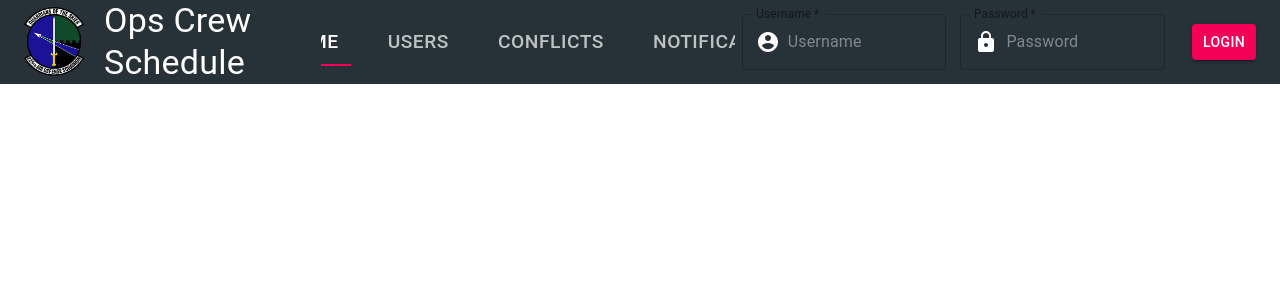
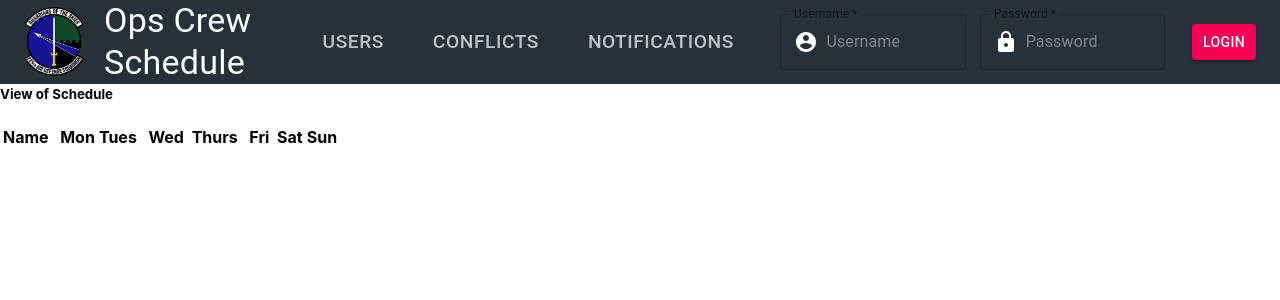
Before and after one commit to dameonA/Capstone, a React (Create React App) app in the folder react-capstone/: page /Schedule in a window 1280 px wide. Shown: the top 300 px of the page. Built offline with nearby package versions, Linux system fonts and the light colour scheme.

Commit message:
Updating Schedule Main View

```diff
--- a/react-capstone/src/App.js
+++ b/react-capstone/src/App.js
@@ -7,6 +7,8 @@ import Home from './Components/Home/Home'
 import CreateUser from './Components/CreateUser/CreateUser'
 import ConflictPage from './Components/Conflict_Page/conflict_page'
 import NotificationPage from './Components/Notifications/NotificationPage'
+import ScheduleHomePage from './Components/ScheduleHomePage/ScheduleHomePage'
+
 
 
 function App() {
@@ -20,6 +22,7 @@ function App() {
           <Route exact path='/Users'><CreateUser/></Route>
           <Route exact path='/Conflicts'><ConflictPage/></Route>
           <Route exact path='/Notifications'><NotificationPage/></Route>
+          <Route exact path='/Schedule'><ScheduleHomePage/></Route>
           {/* <Route exact path='/mx'><Mx/></Route>
           <Route exact path='/logs'><Logs/></Route>
           <Route exact path='/assetrequest'><AssetRequest/></Route>
--- a/react-capstone/src/Components/Header/Header.js
+++ b/react-capstone/src/Components/Header/Header.js
@@ -72,6 +72,7 @@ export default function Header(props){
                         <Tab component={Link} to={'/Users'} className={classes.tab} label="Users" />
                         <Tab component={Link} to={'/Conflicts'} className={classes.tab} label="Conflicts" />
                         <Tab component={Link} to={'/Notifications'} className={classes.tab} label="Notifications" />
+                        <Tab component={Link} to={'/Schedule'} className={classes.tab} label="Schedule" />
                     </Tabs>
                 <LoginMenu/>
                 </Toolbar>
--- a/react-capstone/src/Components/ScheduleHomePage/ScheduleHomePage.jsx
+++ b/react-capstone/src/Components/ScheduleHomePage/ScheduleHomePage.jsx
@@ -1,40 +1,115 @@
 import React from 'react';
 
-export const ScheduleHomePage = [
-    {
-        title: 'View Entire Schedule',
-        path: '/',
-        cName: 'nav-text'
-    },
+class ScheduleHomePage extends React.Component{
+    constructor(props){
+        super(props);
+        this.state = {
+            crewSchedules: [],
+        };
+    };
+    // componentDidMount() {
+    //     helpers.getEmpSchedules().then((response) => {
+    //         if (response !== this.state.empSchedules) {
+    //             this.setState({ empSchedules: response.data });
+    //         }
+    //     });
+    // };
+    render() {
+        return (
+            <div className="row">
+                <div className="col s12">
+                    <div className="section schedule">
+                        <h5>View of Schedule</h5>
+                        <table className="bordered">
+                            <thead>
+                                <tr>
+                                    <th data-field="name">Name</th>
+                                    <th data-field="name">&#160;&#160;Mon</th>
+                                    <th data-field="name">Tues</th>
+                                    <th data-field="name">&#160;&#160;Wed</th>
+                                    <th data-field="name">&#160;Thurs</th>
+                                    <th data-field="name">&#160;&#160;Fri</th>
+                                    <th data-field="name">&#160;Sat</th>
+                                    <th data-field="name">Sun</th>
+                                </tr>
+                            </thead>
+                            <tbody>
+                                {this.state.crewSchedules.map((schedules, i) => {
+                                return (
+                                    <tr key={i}>
+                                        <td className="fullName">
+                                            {schedules.firstName} {schedules.lastName}
+                                        </td>
+                                        <td className="schedule">
+                                            {schedules.monday}
+                                        </td>
+                                        <td>
+                                            {schedules.tuesday}
+                                        </td>
+                                        <td>
+                                            {schedules.wednesday}
+                                        </td>
+                                        <td>
+                                            {schedules.thursday}
+                                        </td>
+                                        <td>
+                                            {schedules.friday}
+                                        </td>
+                                        <td>
+                                            {schedules.saturday}
+                                        </td>
+                                        <td>
+                                            {schedules.sunday}
+                                        </td>
+                                    </tr>
+                                );
+                            }, this)}
+                            </tbody>
+                        </table>
+                    </div>
+                </div>
+            </div>
+        );
+    }
+};
 
-    {
-        title: 'Overall 56 Day View',
-        path: '/overallview',
-        cName: 'nav-text'
-    },
-    {
-        title: 'Daily View',
-        path: '/dailyview',
-        cName: 'nav-text'
-    },
-    {
-        title: 'Entire Shift',
-        path: '/shift',
-        cName: 'nav-text'
-    },
-    {
-        title: 'Entire Section',
-        path: '/section',
-        cName: 'nav-text'
-    },
-    {
-        title: 'Crew Position',
-        path: '/crewpos',
-        cName: 'nav-text'
-    },
-    {
-        title: 'Individual Crew Member',
-        path: '/crewmem',
-        cName: 'nav-text'
-    }
-];
+export default ScheduleHomePage;
+
+// export default const ScheduleHomePage = [
+//     {
+//         title: 'View Entire Schedule',
+//         path: '/',
+//         cName: 'nav-text'
+//     },
+
+//     {
+//         title: 'Overall 56 Day View',
+//         path: '/overallview',
+//         cName: 'nav-text'
+//     },
+//     {
+//         title: 'Daily View',
+//         path: '/dailyview',
+//         cName: 'nav-text'
+//     },
+//     {
+//         title: 'Entire Shift',
+//         path: '/shift',
+//         cName: 'nav-text'
+//     },
+//     {
+//         title: 'Entire Section',
+//         path: '/section',
+//         cName: 'nav-text'
+//     },
+//     {
+//         title: 'Crew Position',
+//         path: '/crewpos',
+//         cName: 'nav-text'
+//     },
+//     {
+//         title: 'Individual Crew Member',
+//         path: '/crewmem',
+//         cName: 'nav-text'
+//     }
+// ];
```
